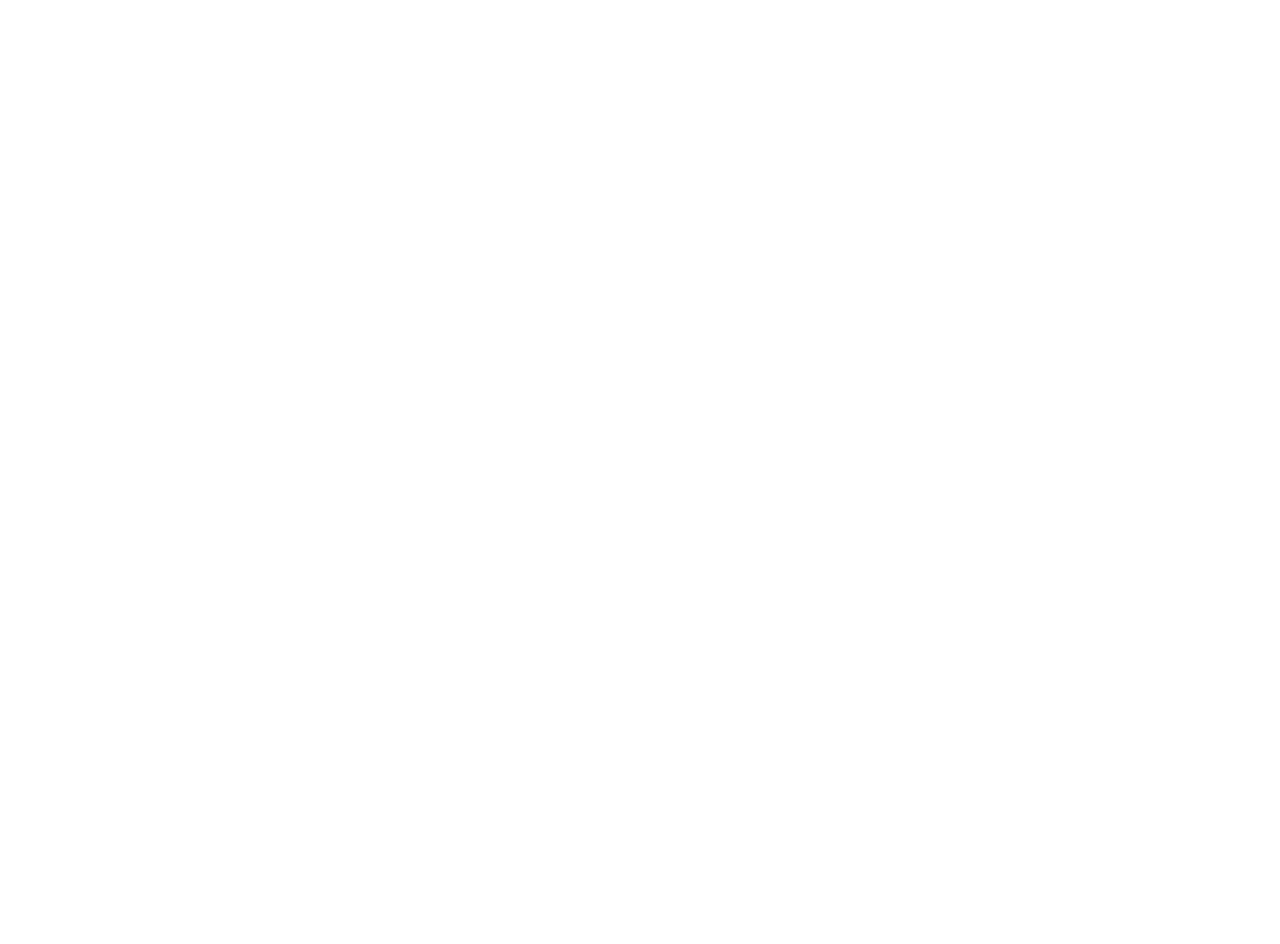
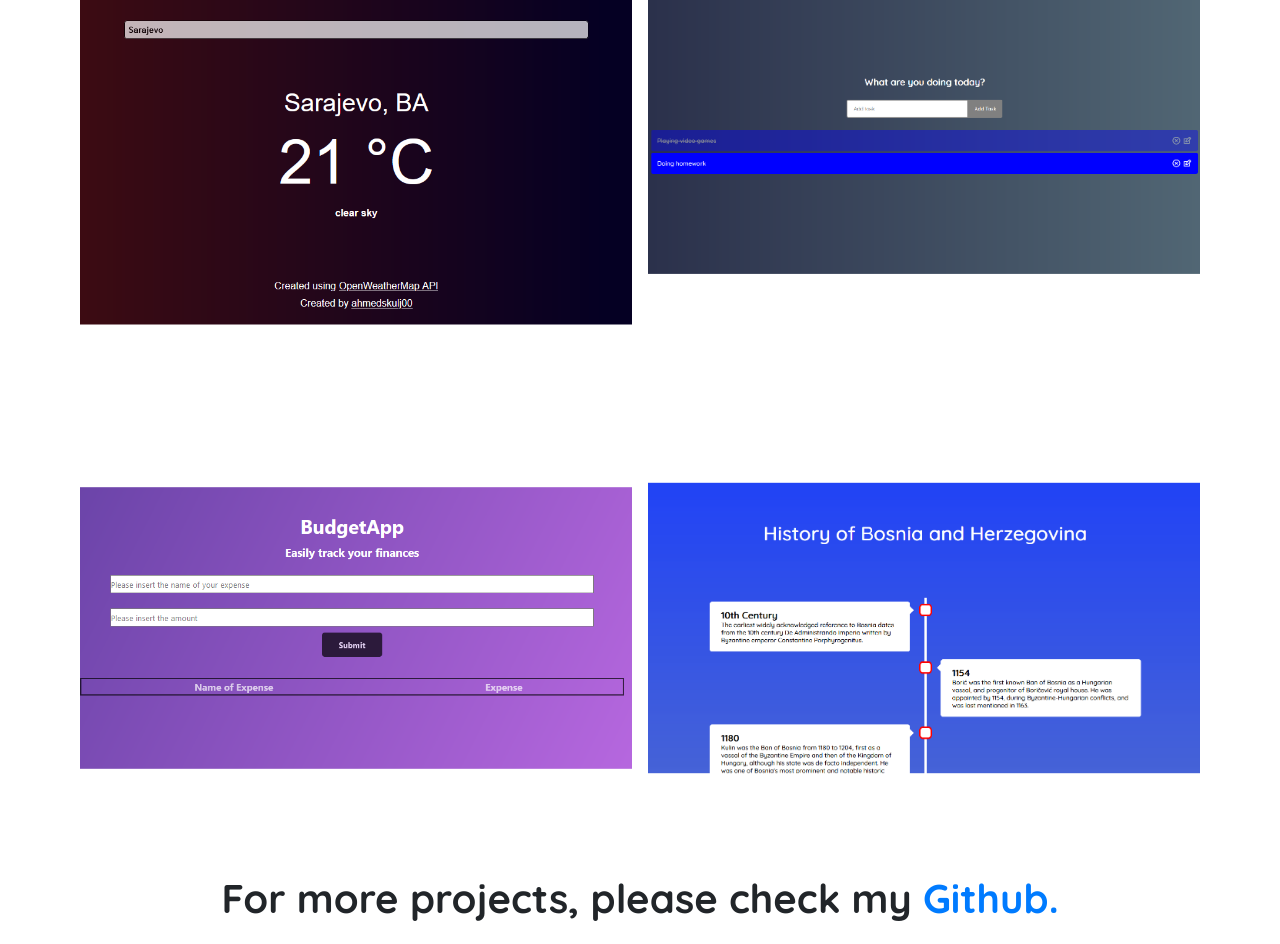
Before and after one commit to ahmedskulj00/portfolio-page, a React (Create React App) app: page / in a window 1280 px wide. Shown: the part 1720-2664 px from the top of the page. Before the commit the page ends 1556 px from the top, so only its background shows below. Built offline with nearby package versions, Linux system fonts and the light colour scheme.

Commit message:
Projects page done.

```diff
--- a/src/App.js
+++ b/src/App.js
@@ -4,7 +4,7 @@
 import AboutMe from "./AboutMe";
 import Skillset from "./Skillset";
 import Hobbies from "./Hobbies";
-
+import Projects from "./Projects";
 function App() {
   return (
     <div className="App">
@@ -12,6 +12,7 @@
       <AboutMe />
       <Skillset />
       <Hobbies />
+      <Projects />
     </div>
   );
 }
--- /dev/null
+++ b/src/Projects.css
@@ -0,0 +1,79 @@
+img {
+  width: 100%;
+  height: 60vh;
+  object-fit: contain;
+}
+#title-projects {
+  border-bottom: 2px solid black;
+  margin-left: 70px;
+  animation: fadeInLeft 1.5s;
+}
+.grid-container-projects {
+  display: grid;
+  grid-template-columns: auto auto;
+  align-items: center;
+  margin-left: 10vh;
+  margin-right: 10vh;
+  gap: 1rem;
+  animation: fadeInLeft 1.5s;
+}
+
+.location-listing {
+  position: relative;
+}
+
+.location-image {
+  line-height: 0;
+  overflow: hidden;
+}
+.location-image img {
+  filter: blur(0);
+  transition: filter 0.3s ease-in;
+  transform: scale(1.1);
+}
+.location-title {
+  font-size: 3em;
+  font-weight: bold;
+  text-decoration: none;
+  z-index: 1;
+  position: absolute;
+  height: 60vh;
+  width: 100%;
+  top: 0;
+  left: 0;
+  opacity: 0;
+  transition: opacity 0.5s;
+  color: black;
+  display: flex;
+  align-items: center;
+  justify-content: center;
+}
+
+.location-listing:hover .location-title {
+  opacity: 1;
+  color: black;
+  text-decoration: none;
+}
+
+.location-listing:hover .location-image img {
+  filter: blur(3px);
+}
+#github {
+  text-align: center;
+  font-size: 2.5rem;
+  font-weight: bolder;
+  animation: fadeInLeft 1.5s;
+}
+#github a {
+  text-decoration: none;
+}
+@keyframes fadeInLeft {
+  from {
+    opacity: 0;
+    transform: translateX(-100px);
+  }
+  to {
+    opacity: 1;
+    transform: translateX(0);
+  }
+}
--- /dev/null
+++ b/src/Projects.js
@@ -0,0 +1,83 @@
+import React from "react";
+import "./Projects.css";
+import Weather_app_logo from "./images/weather_app.png";
+import React_todo_logo from "./images/react-todo.png";
+import TicTacToe_logo from "./images/Budget-app.png";
+import Timeline_logo from "./images/timeline.png";
+function Projects() {
+  return (
+    <div>
+      <div class="child-page-listing">
+        <h2 id="title-projects">Some of my projects:</h2>
+
+        <div class="grid-container-projects">
+          <article id="3685" class="location-listing">
+            <a
+              class="location-title"
+              href="https://github.com/ahmedskulj00/Javascript-WeatherApp"
+            >
+              WeatherApp
+            </a>
+
+            <div class="location-image">
+              <a href="https://github.com/ahmedskulj00/Javascript-WeatherApp">
+                <img src={Weather_app_logo} alt="weather-app" />{" "}
+              </a>
+            </div>
+          </article>
+
+          <article id="3688" class="location-listing">
+            <a
+              class="location-title"
+              href="https://github.com/ahmedskulj00/react-todo"
+            >
+              React-todo
+            </a>
+
+            <div class="location-image">
+              <a href="https://github.com/ahmedskulj00/react-todo">
+                <img src={React_todo_logo} alt="react-todo" />{" "}
+              </a>
+            </div>
+          </article>
+
+          <article id="3691" class="location-listing">
+            <a
+              class="location-title"
+              href="https://github.com/ahmedskulj00/Javascript-TicTacToe"
+            >
+              TicTacToe
+            </a>
+
+            <div class="location-image">
+              <a href="https://github.com/ahmedskulj00/Javascript-TicTacToe">
+                <img src={TicTacToe_logo} alt="tictactoe" />{" "}
+              </a>
+            </div>
+          </article>
+
+          <article id="3694" class="location-listing">
+            <a
+              class="location-title"
+              href="https://github.com/ahmedskulj00/Timeline"
+            >
+              Timeline
+            </a>
+
+            <div class="location-image">
+              <a href="https://github.com/ahmedskulj00/Timeline">
+                <img src={Timeline_logo} alt="timeline" />{" "}
+              </a>
+            </div>
+          </article>
+        </div>
+        <p id="github">
+          For more projects, please check my{" "}
+          <a href="https://github.com/ahmedskulj00">Github.</a>
+        </p>
+      </div>
+    </div>
+  );
+}
+
+export default Projects;
```
Also changed, not shown: src/images/Budget-app.png (added).
